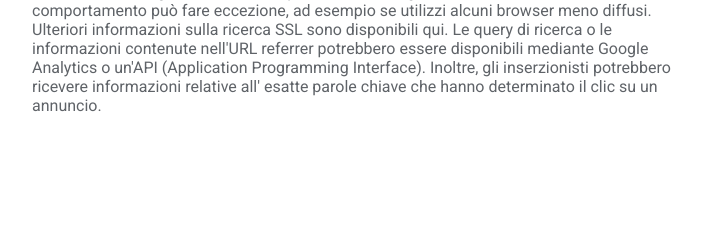
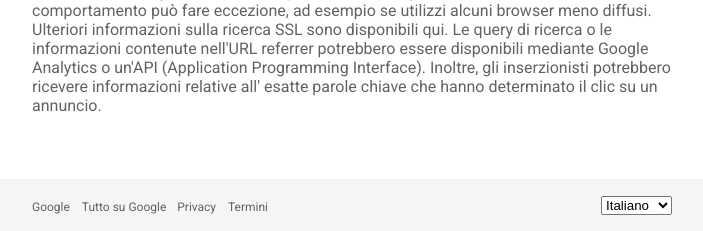
Before and after one commit to lorismatteri/php-google-faq, a PHP site: page / in a window 1280 px wide. Shown: the part 2017-2248 px from the top of the page, without its empty margins (288-991 px from the left). Before the commit the page ends 2129 px from the top, so only its background shows below. Run offline with PHP 8.4, Linux system fonts and the light colour scheme.

Commit message:
Footer ok

```diff
--- a/index.php
+++ b/index.php
@@ -88,6 +88,26 @@ Gestire il “Database” e la visualizzazione di queste domande e risposte con
 
         </main>
 
+        <footer>
+            <div class="container">
+                <div class="footer_left">
+                    <ul>
+                        <li>Google</li>
+                        <li>Tutto su Google </li>
+                        <li>Privacy</li>
+                        <li>Termini</li>
+                    </ul>
+                </div>
+                <div class="footer_right">
+                    <select name="" id="">
+                        <option value="">Italiano</option>
+                        <option value="">English</option>
+                        <option value="">Deutsch</option>
+                    </select>
+                </div>
+            </div>
+        </footer>
+
 
     </body>
 </html>
--- a/style.css
+++ b/style.css
@@ -59,3 +59,25 @@ h3, p, a {
 .container h2, .container p {
     padding-bottom: 2rem;
 }
+
+footer {
+    background-color: #f5f5f5;
+}
+
+footer .container {
+    display: flex;
+    justify-content: space-between;
+    align-items: center;
+    padding: 1rem 0;
+}
+
+footer ul {
+    list-style: none;
+}
+
+footer ul li {
+    display: inline;
+    color: #5f6368;
+    padding-right: .5rem;
+    font-size: 0.75rem;
+}
```
